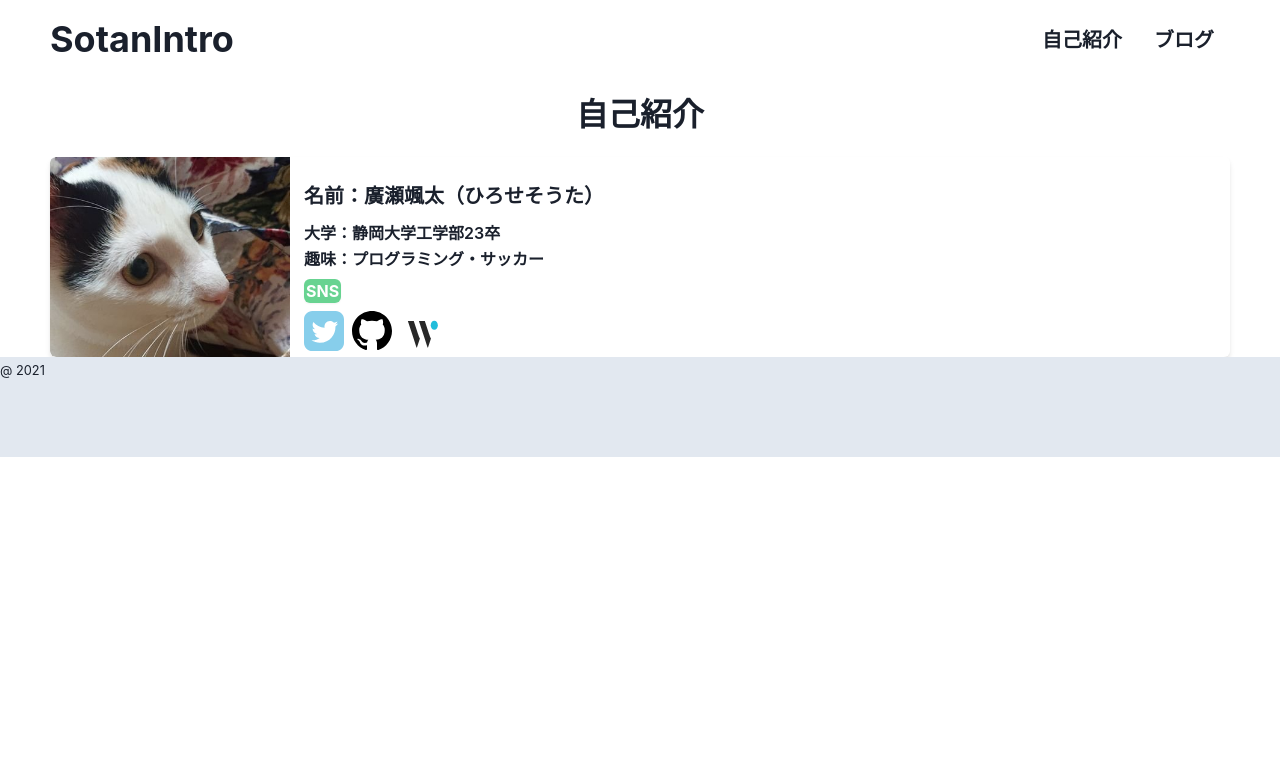
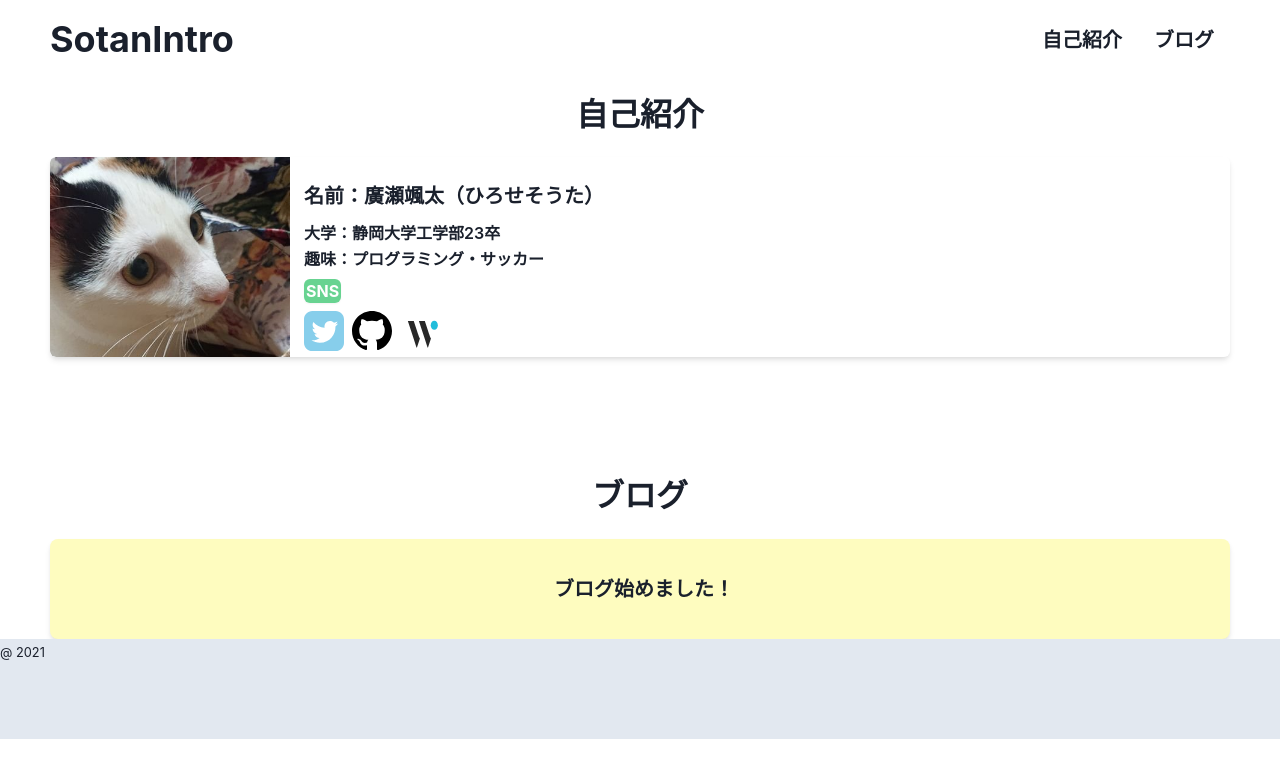
Before and after one commit to Sota529/Myintro, a Next.js app: page / in a window 1280 px wide. Shown: the top 778 px of the page. Built offline with nearby package versions, Linux system fonts and the light colour scheme.

Commit message:
✨ Blog　追加

```diff
--- /dev/null
+++ b/src/components/BlogList.tsx
@@ -0,0 +1,11 @@
+import { List, Text } from "@chakra-ui/react";
+import { VFC } from "react";
+import { BlogListItem } from "./BlogListItem";
+
+export const BlogList: VFC = () => {
+  return (
+    <List spacing="1.2em">
+      <BlogListItem />
+    </List>
+  );
+};
--- /dev/null
+++ b/src/components/BlogListItem.tsx
@@ -0,0 +1,25 @@
+import { ListItem, Box, Heading } from "@chakra-ui/react";
+import { VFC } from "react";
+
+export const BlogListItem: VFC = () => {
+  return (
+    <ListItem>
+      <Box
+        display="flex"
+        boxShadow="md"
+        borderRadius="lg"
+        h={{ base: "80px", md: "100px" }}
+        bg="yellow.100"
+        overflow="hidden"
+        textOverflow="ellipsis"
+        whiteSpace="nowrap"
+        alignItems="center"
+        _hover={{ cursor: "pointer", boxShadow: "none" }}
+      >
+        <Heading as="h2" size="md" pl="8px" mx="auto">
+          ブログ始めました！
+        </Heading>
+      </Box>
+    </ListItem>
+  );
+};
--- a/src/pages/index.tsx
+++ b/src/pages/index.tsx
@@ -1,12 +1,13 @@
 import { NextPage } from "next";
-import { Layout } from "../components/layout";
-import { Footer } from "../components/footer";
-import { Header } from "../components/header";
+import { Layout } from "../components/Layout";
+import { Footer } from "../components/Footer";
+import { Header } from "../components/Header";
 import { Twitter } from "../Icon/twitter";
 import { Github } from "../Icon/github";
 import { Wantedly } from "../Icon/wantedly";
 import { Box, Heading, Text } from "@chakra-ui/layout";
 import { Image } from "@chakra-ui/image";
+import { BlogList } from "../components/BlogList";
 
 const Home: NextPage = () => {
   return (
@@ -56,10 +57,16 @@ const Home: NextPage = () => {
               <Box mt="8px">
                 <Twitter />
                 <Github />
-                <Wantedly/>
+                <Wantedly />
               </Box>
             </Box>
           </Box>
+        </Box>
+        <Heading textAlign="center" fontSize="32px" mt="120px">
+          ブログ
+        </Heading>
+        <Box mt="23px">
+          <BlogList />
         </Box>
       </Layout>
       <Footer />
```
